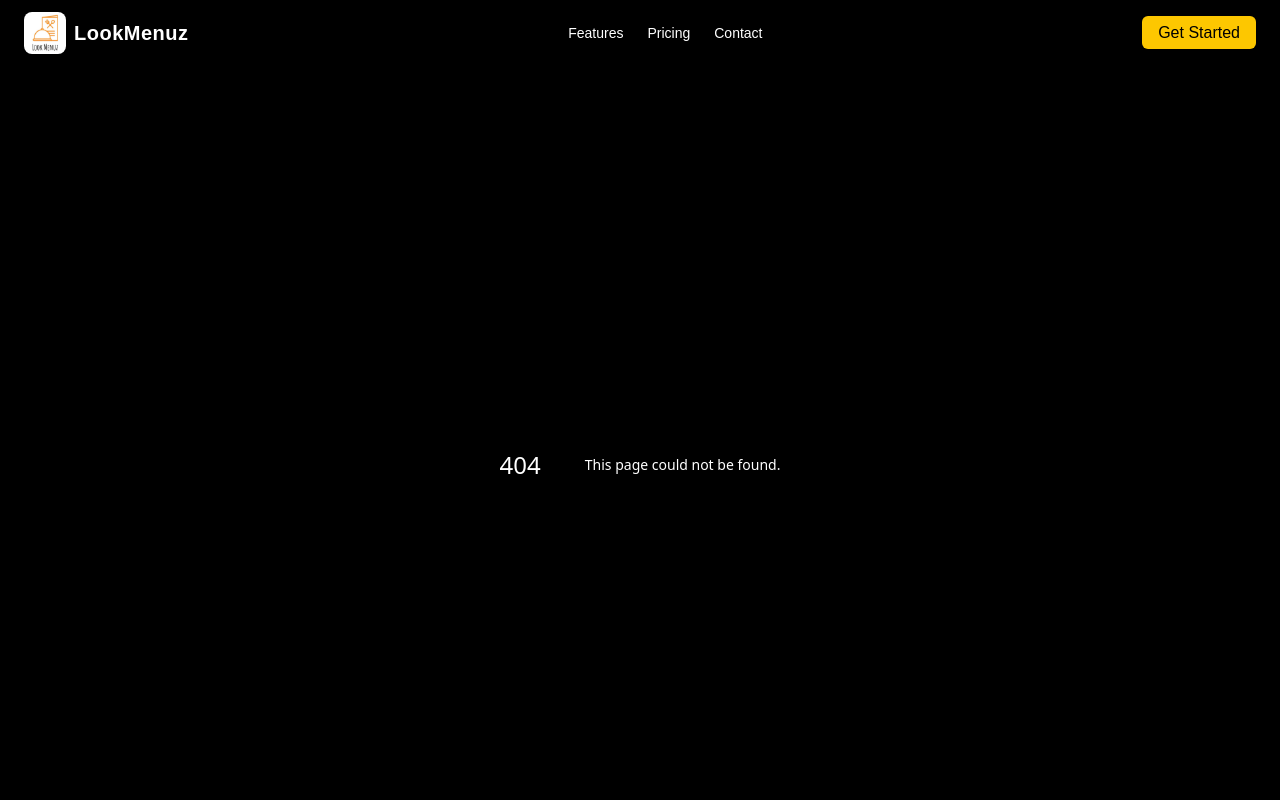
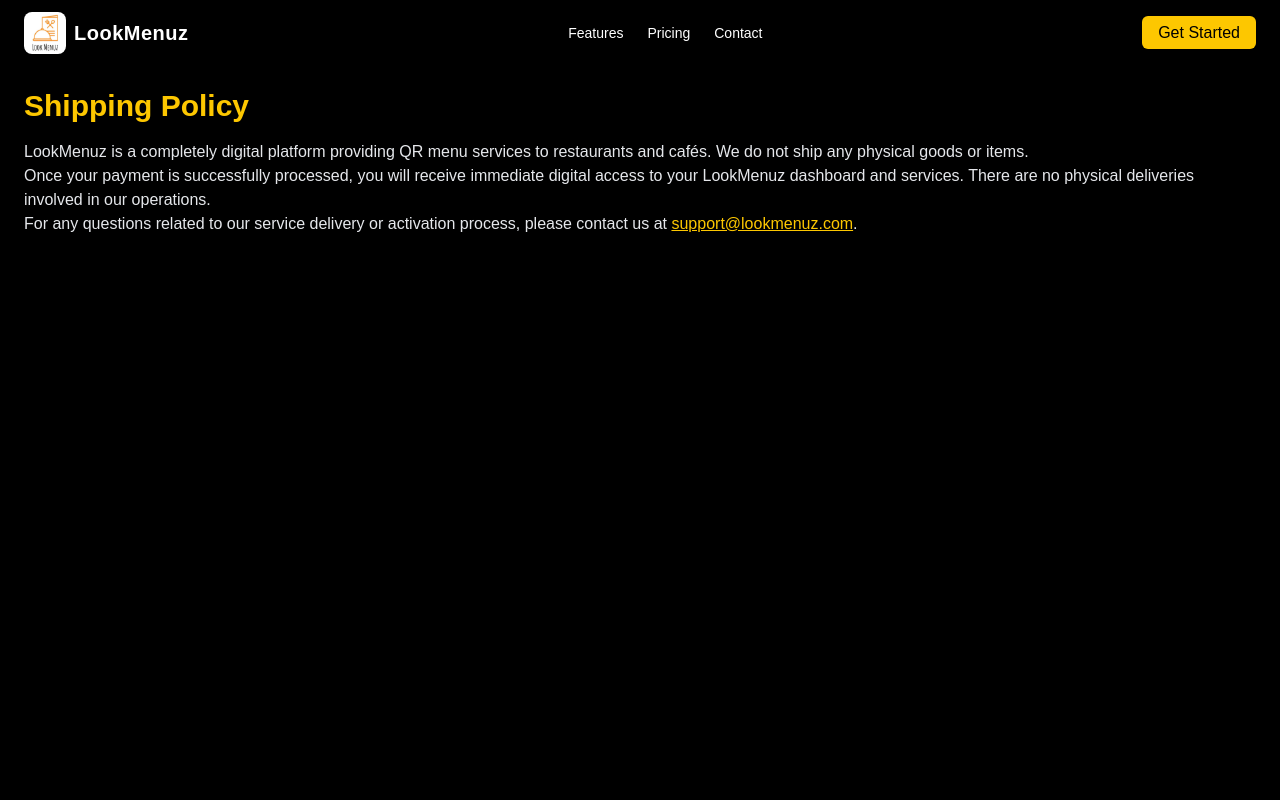
Before and after one commit to Zayed-Attar/lookmenuz-site, a Next.js app: page /shipping-policy in a window 1280 px wide. Before the commit this address had no page. Shown: the top 800 px of the page. Built offline with nearby package versions, Linux system fonts and the light colour scheme.

Commit message:
Fix: Rename shipping-policy for Razorpay verification

```diff
--- /dev/null
+++ b/src/pages/shipping-policy.tsx
@@ -0,0 +1,44 @@
+import Head from "next/head";
+
+export default function ShippingPolicy() {
+  return (
+    <>
+      <Head>
+        <title>Shipping Policy | LookMenuz</title>
+        <meta
+          name="description"
+          content="LookMenuz provides digital SaaS services and does not involve physical shipping. Learn about our service delivery process here."
+        />
+      </Head>
+
+      <main className="p-6 text-gray-200 bg-black min-h-screen">
+        <h1 className="text-3xl font-bold text-yellow-400 mb-4">
+          Shipping Policy
+        </h1>
+
+        <p>
+          LookMenuz is a completely digital platform providing QR menu services
+          to restaurants and cafés. We do not ship any physical goods or items.
+        </p>
+
+        <p>
+          Once your payment is successfully processed, you will receive
+          immediate digital access to your LookMenuz dashboard and services.
+          There are no physical deliveries involved in our operations.
+        </p>
+
+        <p>
+          For any questions related to our service delivery or activation
+          process, please contact us at{" "}
+          <a
+            href="mailto:support@lookmenuz.com"
+            className="text-yellow-400 underline"
+          >
+            support@lookmenuz.com
+          </a>
+          .
+        </p>
+      </main>
+    </>
+  );
+}
--- a/src/pages/shipping.tsx
+++ /dev/null
@@ -1,44 +0,0 @@
-import Head from "next/head";
-
-export default function Shipping() {
-  return (
-    <>
-      <Head>
-        <title>Shipping Policy | LookMenuz</title>
-        <meta
-          name="description"
-          content="LookMenuz provides fully digital SaaS services with no physical shipping involved. Learn more about our delivery process."
-        />
-      </Head>
-
-      <main className="p-6 text-gray-200 bg-black min-h-screen">
-        <h1 className="text-3xl font-bold text-yellow-400 mb-4">
-          Shipping Policy
-        </h1>
-
-        <p>
-          LookMenuz operates as a 100% digital service provider. Since we
-          deliver software and digital access, there is no physical shipping or
-          delivery of goods.
-        </p>
-
-        <p>
-          Once your payment is successfully processed, your LookMenuz account
-          and features are activated instantly. You can immediately access your
-          dashboard and manage your restaurant’s menu.
-        </p>
-
-        <p>
-          For any issues or assistance, please contact us at{" "}
-          <a
-            href="mailto:support@lookmenuz.com"
-            className="text-yellow-400 underline"
-          >
-            support@lookmenuz.com
-          </a>
-          .
-        </p>
-      </main>
-    </>
-  );
-}
```
